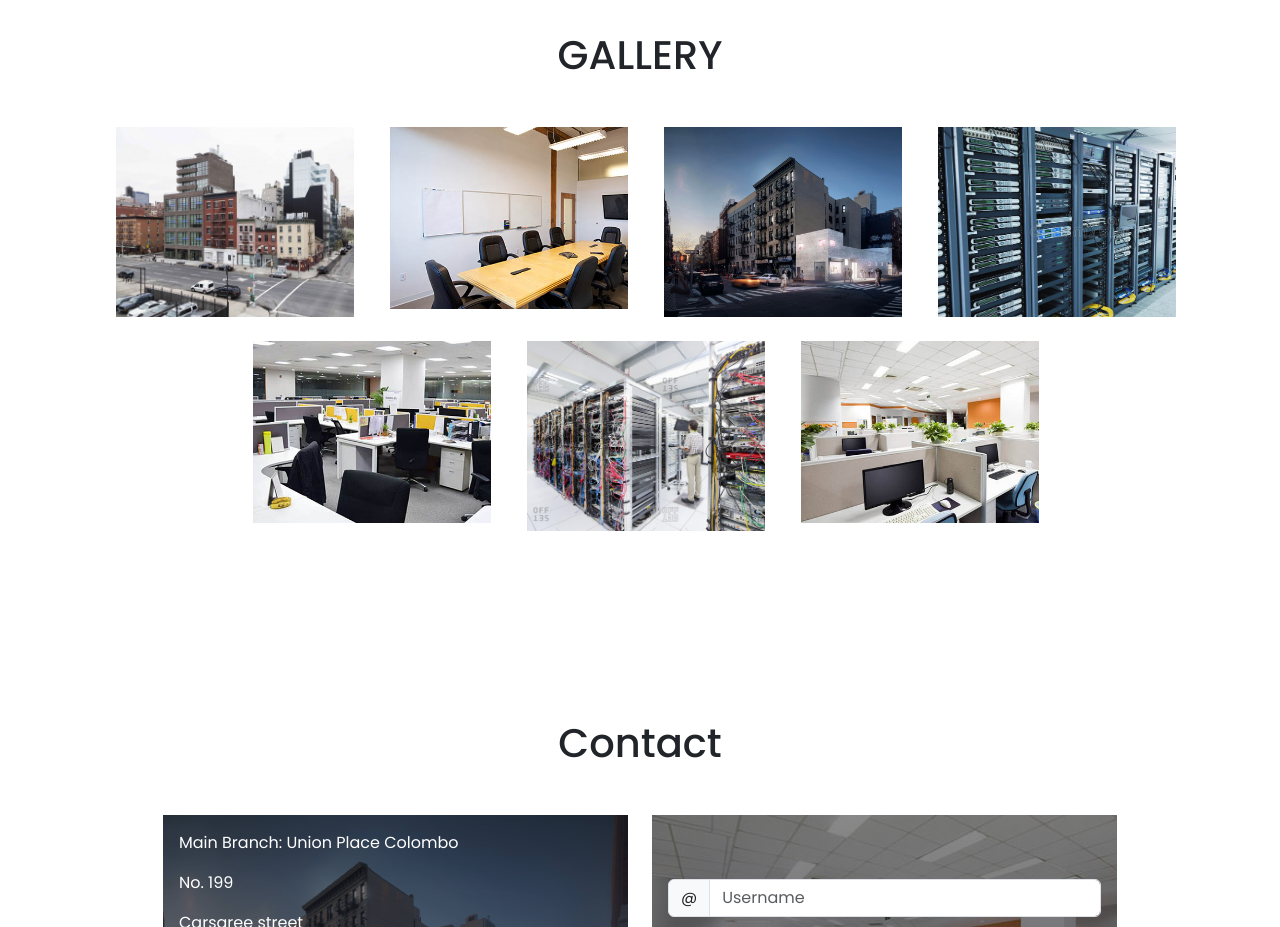
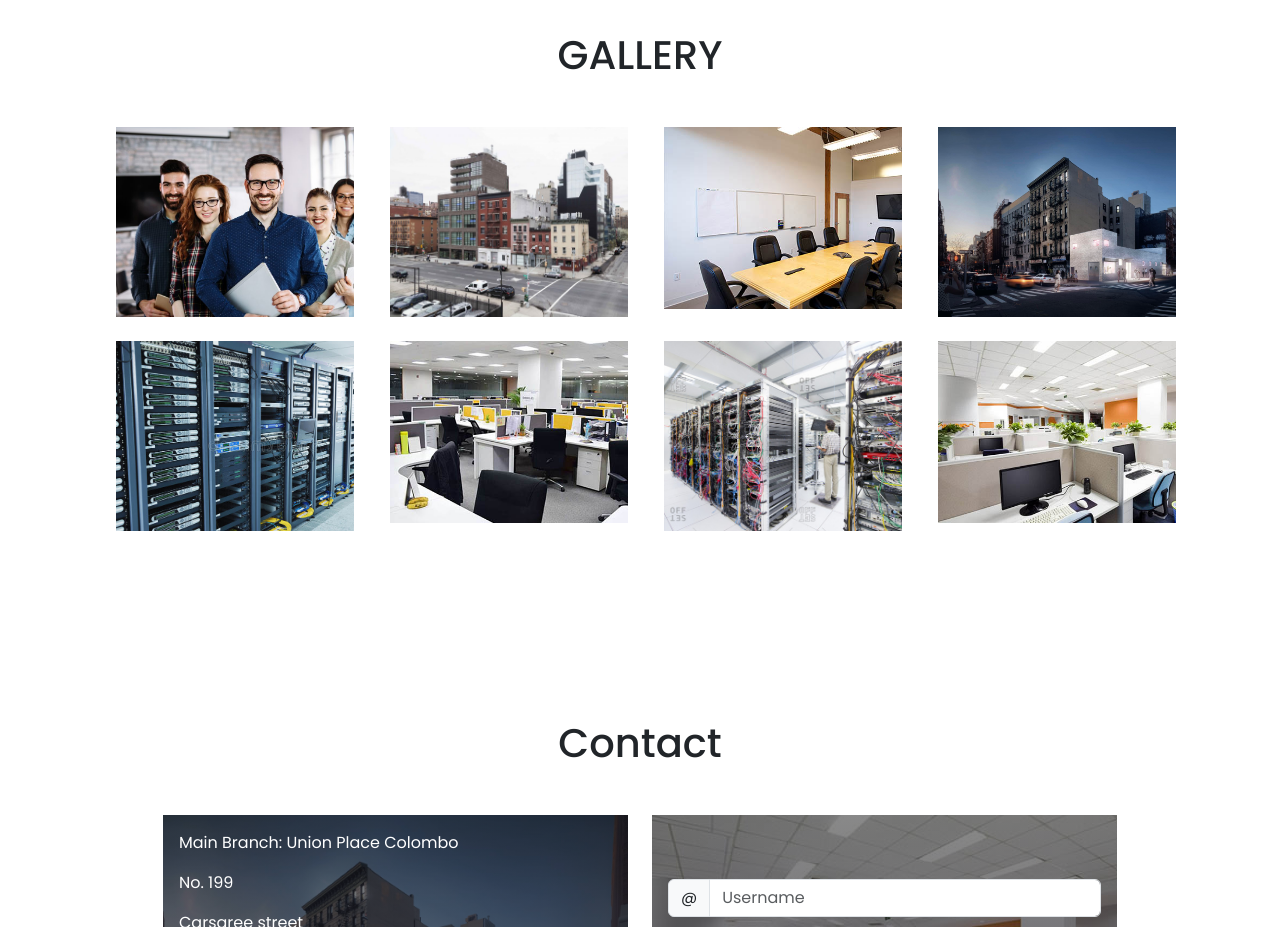
Before and after one commit to DanushB151/ElzianAssignment.github.io, a plain HTML site: page index.html in a window 1280 px wide. Shown: the part 2740-3667 px from the top of the page. Drawn offline with nearby package versions, Linux system fonts and the light colour scheme.

Commit message:
Update index.html

```diff
--- a/index.html
+++ b/index.html
@@ -174,6 +174,9 @@
         <div class="my-5 row container flex-column justify-content-center align-items-center flex-wrap flex-md-row gap-4 mx-auto">
 
             <div class="col-5 gallary">
+                <img src="./images/team.jpeg" alt="">
+            </div>
+            <div class="col-5 gallary">
                 <img src="./images/g2.jpg" alt="">
             </div>
             <div class="col-5 gallary">
```
